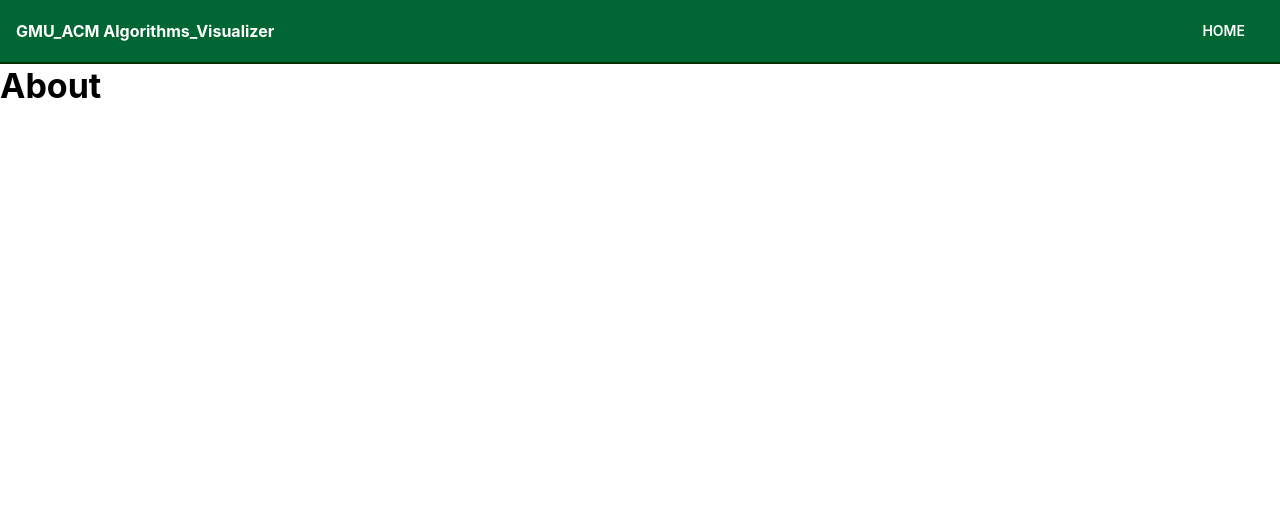
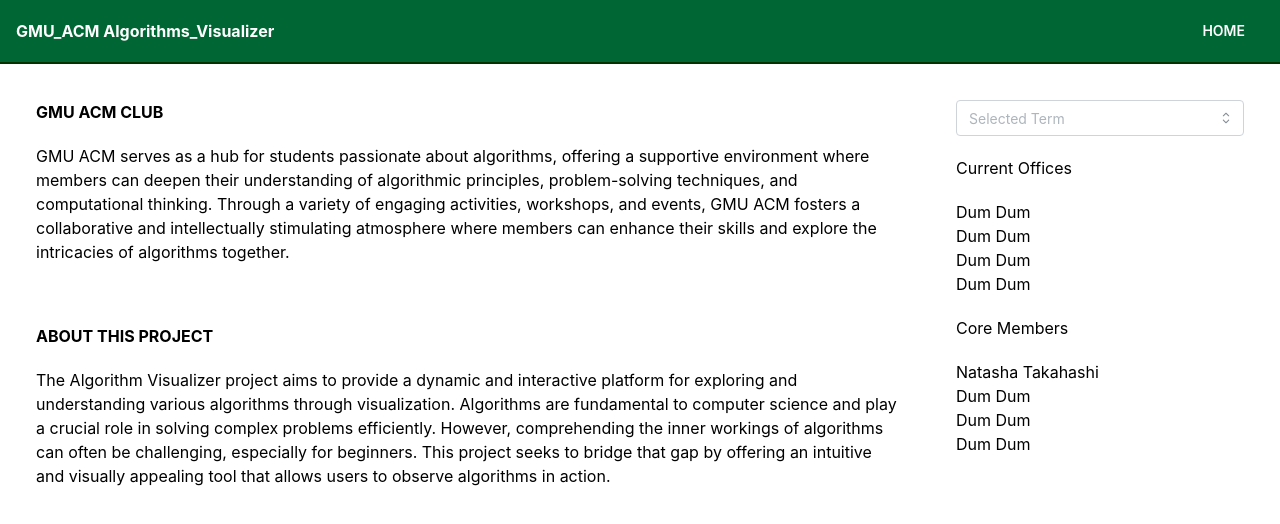
Before and after one commit to StoicNeutron/GMU_ACM, a Next.js app in the folder web/: page /about in a window 1280 px wide. Shown: the top 524 px of the page. Built offline with nearby package versions, Linux system fonts and the light colour scheme.

Commit message:
creat a /about layout

```diff
--- /dev/null
+++ b/web/src/components/about/LeftPanel.tsx
@@ -0,0 +1,26 @@
+import { Box, Divider, Flex, Title } from "@mantine/core";
+
+const styles = {
+  container: {
+    padding: 20,
+    //outline: '1px solid black',
+  },
+  h3: {
+    fontWeight: 'bold', // Make <h3> tag bold
+    marginBottom: 20, // Add a bottom gap of 20px
+  },
+  p: {
+    marginBottom: 60,
+  }
+} as Record<string, React.CSSProperties>;
+
+export default function Component() {
+  return (
+    <Flex flex={3} direction={"column"} style={styles.container}>
+      <h3 style={styles.h3}>GMU ACM CLUB</h3>
+      <p style={styles.p}>GMU ACM serves as a hub for students passionate about algorithms, offering a supportive environment where members can deepen their understanding of algorithmic principles, problem-solving techniques, and computational thinking. Through a variety of engaging activities, workshops, and events, GMU ACM fosters a collaborative and intellectually stimulating atmosphere where members can enhance their skills and explore the intricacies of algorithms together.</p>
+      <h3 style={styles.h3}>ABOUT THIS PROJECT</h3>
+      <p>The Algorithm Visualizer project aims to provide a dynamic and interactive platform for exploring and understanding various algorithms through visualization. Algorithms are fundamental to computer science and play a crucial role in solving complex problems efficiently. However, comprehending the inner workings of algorithms can often be challenging, especially for beginners. This project seeks to bridge that gap by offering an intuitive and visually appealing tool that allows users to observe algorithms in action.</p>
+    </Flex>
+  );
+}
--- /dev/null
+++ b/web/src/components/about/RightPanel.tsx
@@ -0,0 +1,49 @@
+import React, { useState } from 'react';
+import { Flex, Select } from '@mantine/core';
+
+const styles = {
+  container: {
+    padding: 20,
+    //outline: '1px solid black',
+  },
+  h3: {
+    marginBottom: 20,
+    marginTop: 20,
+  }
+
+} as Record<string, React.CSSProperties>;
+
+const options = [
+  { value: '1', label: '2024 Spring' },
+  { value: '2', label: '2024 Fall' },
+  { value: '3', label: '2025 Spring' },
+];
+
+export default function Component() {
+  const [selectedValue, setSelectedValue] = useState(null);
+
+  const handleChange = (value) => {
+    setSelectedValue(value);
+  };
+
+  return (
+    <Flex flex={1} direction="column" style={styles.container}>
+      <Select
+        data={options}
+        value={selectedValue}
+        onChange={handleChange}
+        placeholder="Selected Term"
+      />
+      <h3 style={styles.h3}>Current Offices</h3>
+      <h4>Dum Dum</h4>
+      <h4>Dum Dum</h4>
+      <h4>Dum Dum</h4>
+      <h4>Dum Dum</h4>
+      <h3 style={styles.h3}>Core Members</h3>
+      <h4>Natasha Takahashi</h4>
+      <h4>Dum Dum</h4>
+      <h4>Dum Dum</h4>
+      <h4>Dum Dum</h4>
+    </Flex>
+  );
+}
--- a/web/src/pages/about/index.tsx
+++ b/web/src/pages/about/index.tsx
@@ -1,13 +1,23 @@
-import Head from "next/head";
 import MainLayout from "@/layouts/Main";
 import { ReactElement } from "react";
-import { Box, Text, Title } from "@mantine/core";
+import { Flex } from "@mantine/core";
+import LeftPanel from "@/components/about/LeftPanel";
+import RightPanel from "@/components/about/RightPanel";
 
 function Page<NextPageWithLayout>() {
   return (
     <>
-      {/* Main Content */}
-      <Title order={1}>About</Title>
+      <Flex flex={1} h={{ base: "100%", sm: "calc(100dvh - 64px)" }}>
+        <Flex
+          flex={1}
+          direction={{ base: "column", sm: "row" }}
+          m={16}
+          gap={16}
+        >
+          <LeftPanel />
+          <RightPanel />
+        </Flex>
+      </Flex>
     </>
   );
 }
```
